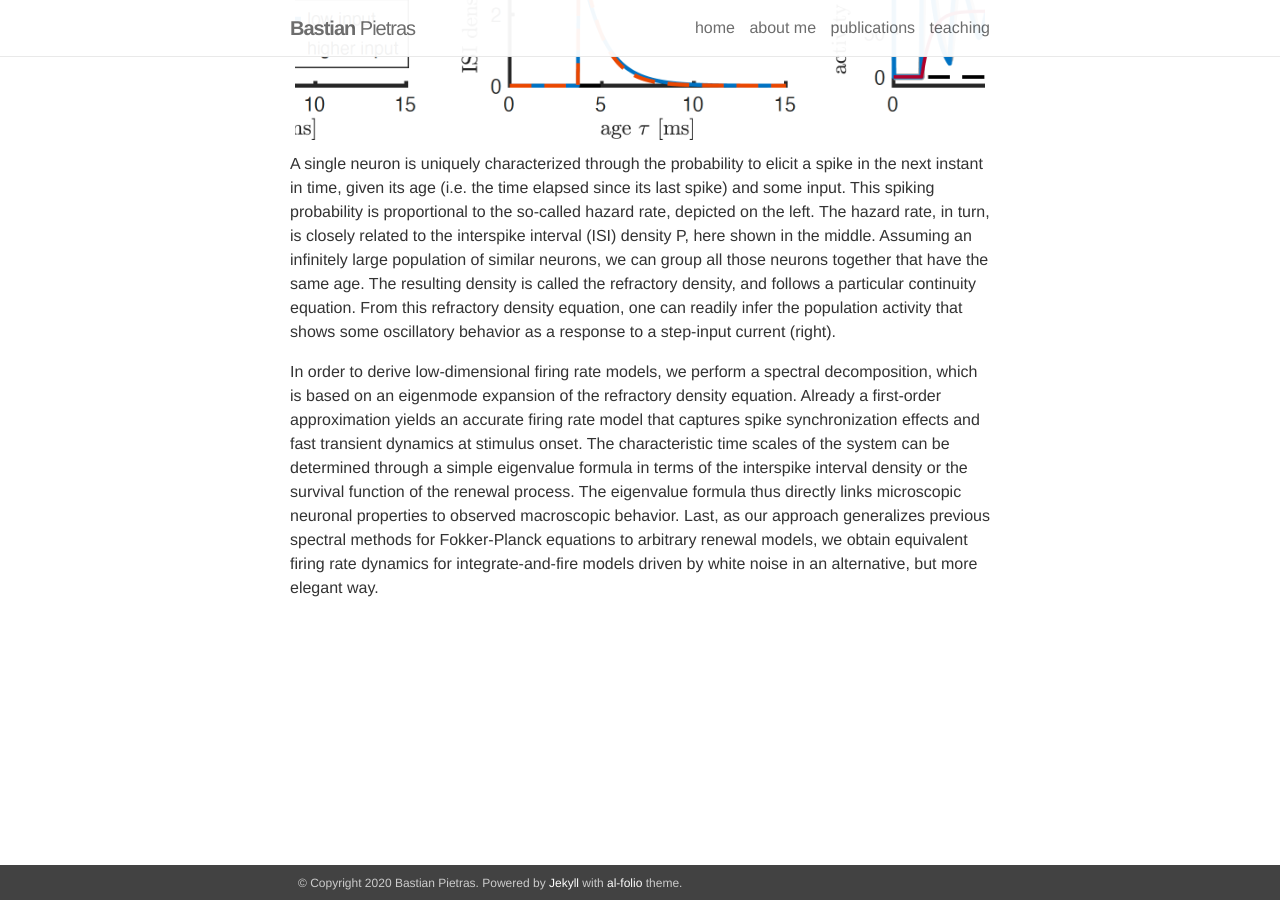
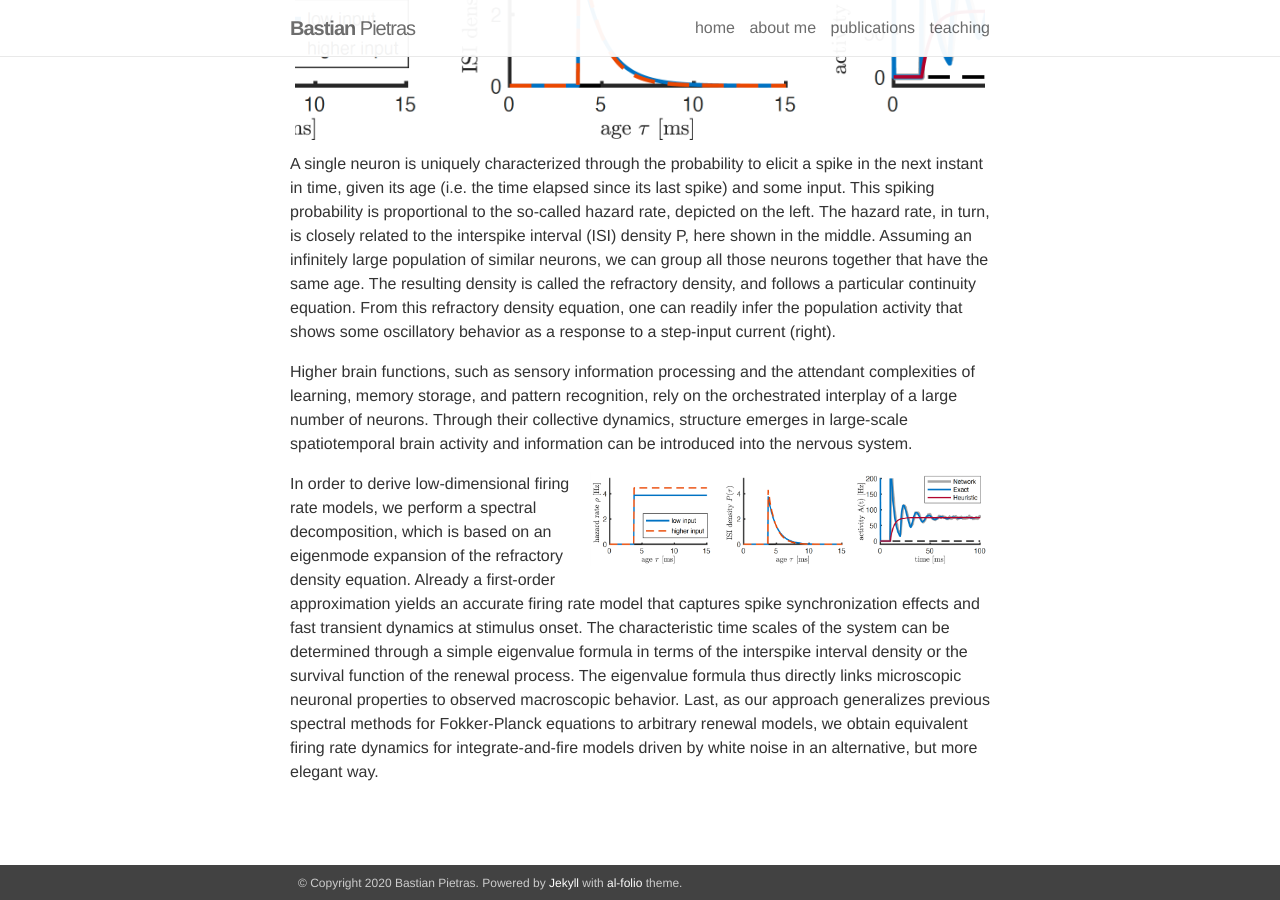
Before and after one commit to BastianPietras/bastianpietras.github.io, a Jekyll site: the page built from _projects/2spectral_decomp.markdown, in a window 1280 px wide and 900 px high, scrolled down 929 px. Built offline with Jekyll 4.4.1, drawn with Linux system fonts in a browser that asks for light colours.

Commit message:
Update 2spectral_decomp.markdown

```diff
--- a/_projects/2spectral_decomp.markdown
+++ b/_projects/2spectral_decomp.markdown
@@ -36,6 +36,12 @@ Assuming an infinitely large population of similar neurons, we can group all tho
 The resulting density is called the refractory density, and follows a particular continuity equation.
 From this refractory density equation, one can readily infer the population activity that shows some oscillatory behavior as a response to a step-input current (right).
 
+<div>
+<p>Higher brain functions, such as sensory information processing and the attendant complexities of learning, memory storage, and pattern recognition, rely on the orchestrated interplay of a large number of neurons.
+Through their collective dynamics, structure emerges in large-scale spatiotemporal brain activity and information can be introduced into the nervous system.
+</p><p style="float: right;"><img src="{{ site.baseurl }}//assets/img/PAR_network.png" alt="" title="overview" style="float: left" width="400px" height="auto" padding="1px"></p>
+</div>
+
 In order to derive low-dimensional firing rate models, we perform a spectral decomposition, which is based on an eigenmode expansion of the refractory density equation.
 Already a first-order approximation yields an accurate firing rate model that captures spike synchronization effects and fast transient dynamics at stimulus onset. The characteristic time scales of the system can be determined through a simple eigenvalue formula in terms of the interspike interval density or the survival function of the renewal process. The eigenvalue formula thus directly links microscopic neuronal properties to observed macroscopic behavior.
 Last, as our approach generalizes previous spectral methods for Fokker-Planck equations to arbitrary renewal models, we obtain equivalent firing rate dynamics for integrate-and-fire models driven by white noise in an alternative, but more elegant way.
```
